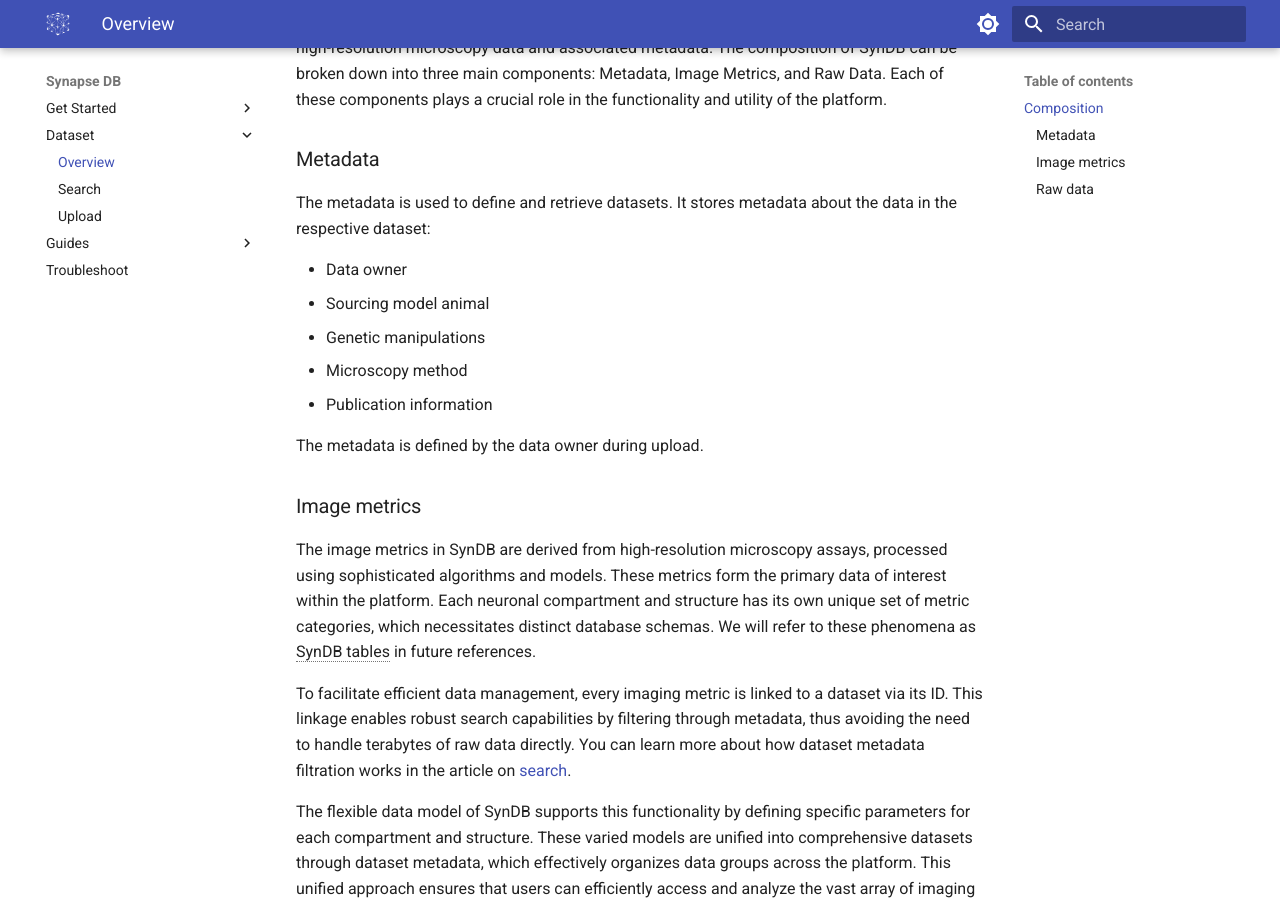
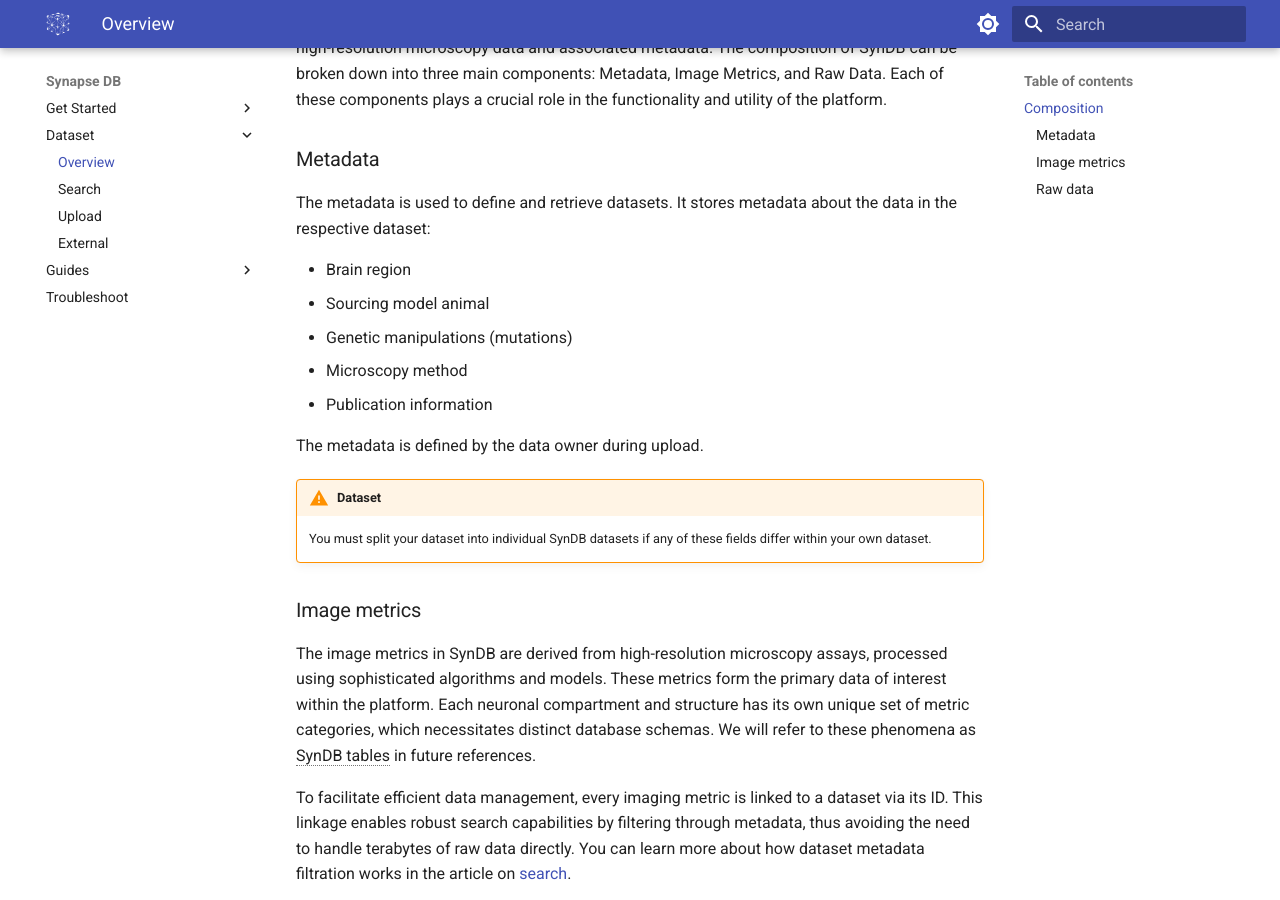
Before and after one commit to memorycircuits/syndb-docs, an MkDocs documentation site: the page built from docs/dataset/0-overview.md, in a window 1280 px wide and 900 px high, scrolled down 312 px. Built offline with MkDocs 1.6.1 and Material for MkDocs 9.7.7, drawn with Linux system fonts in a browser that asks for light colours.

Commit message:
doc: external section, and overview improvement

```diff
--- a/docs/dataset/0-overview.md
+++ b/docs/dataset/0-overview.md
@@ -7,13 +7,16 @@
 ### Metadata
 The metadata is used to define and retrieve datasets. It stores metadata about the data in the respective dataset:
 
-- Data owner
+- Brain region
 - Sourcing model animal
-- Genetic manipulations
+- Genetic manipulations (mutations)
 - Microscopy method
 - Publication information
 
 The metadata is defined by the data owner during upload.
+
+!!! warning "Dataset"
+    You must split your dataset into individual SynDB datasets if any of these fields differ within your own dataset.
 
 ### Image metrics
 The image metrics in SynDB are derived from high-resolution microscopy assays, processed using sophisticated algorithms and models. These metrics form the primary data of interest within the platform. Each neuronal compartment and structure has its own unique set of metric categories, which necessitates distinct database schemas. We will refer to these phenomena as SynDB tables in future references.
--- a/mkdocs.yaml
+++ b/mkdocs.yaml
@@ -106,6 +106,7 @@
     - Overview: dataset/0-overview.md
     - Search: dataset/1-search.md
     - Upload: dataset/2-upload.md
+    - External: dataset/3-external.md
   - Guides:
     - Choose license for your dataset: guides/choose_dataset_license.md
     - Structure your dataset: guides/contributors_data_structuring.md
```
Also changed, not shown: docs/dataset/3-external.md (added, +17 -0 lines), docs/guides/contributors_data_structuring.md (+3 -3 lines).
